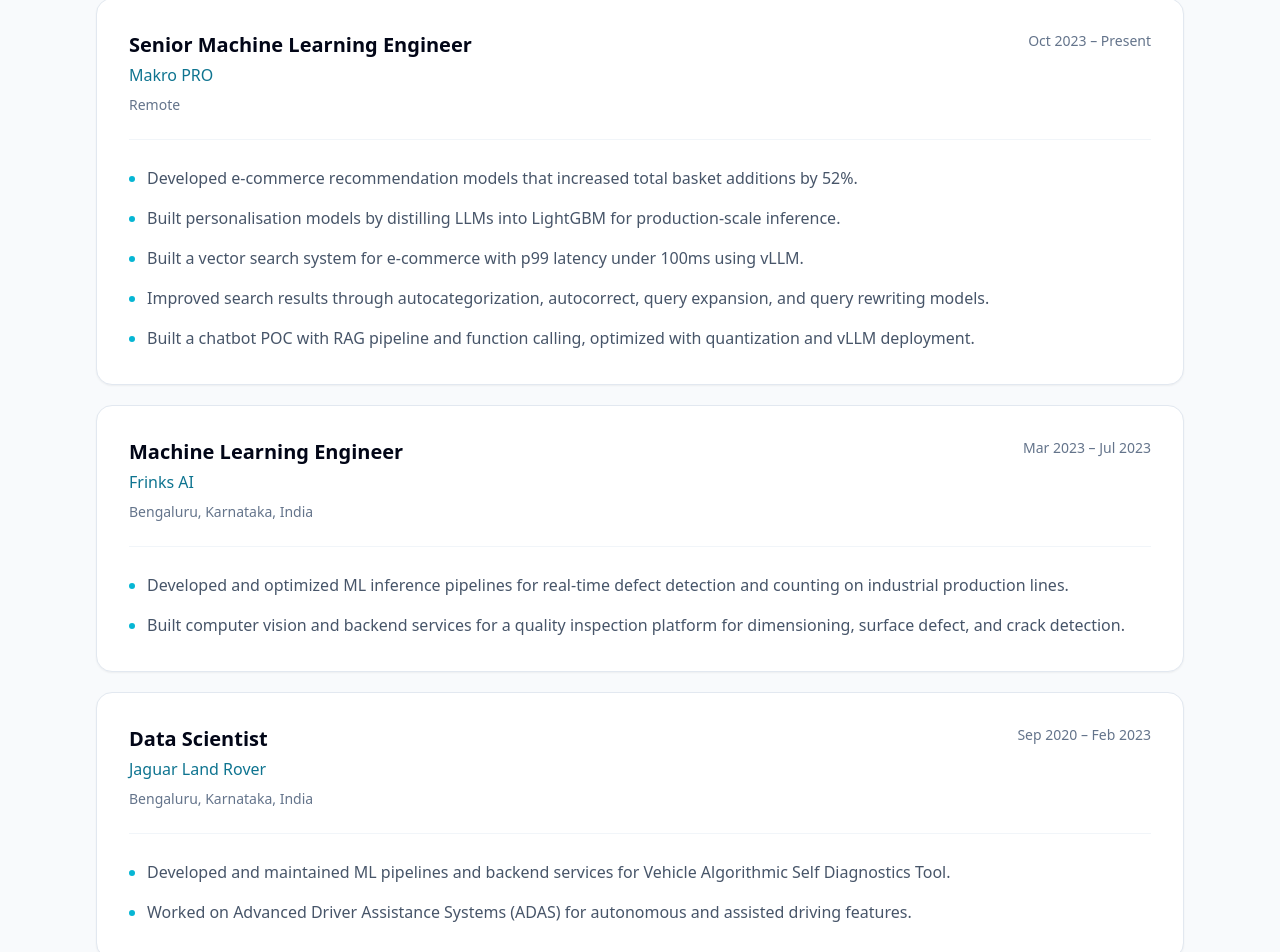
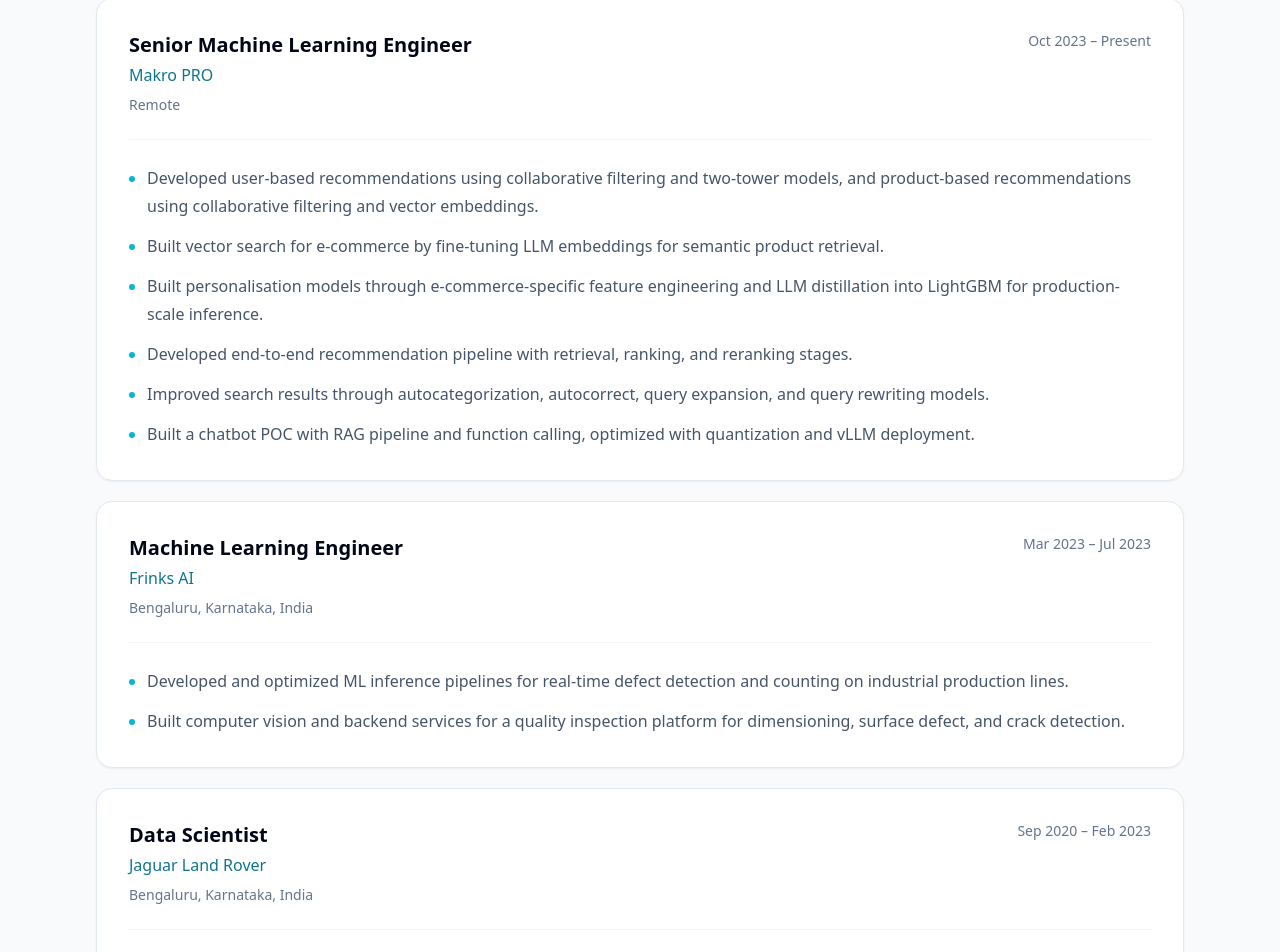
Before and after one commit to ManthanBhala/manthanbhala.github.io, a Next.js app: page / in a window 1280 px wide. Shown: the part 1670-2622 px from the top of the page. Built offline with nearby package versions, Linux system fonts and the light colour scheme.

Commit message:
Skills stacked vertically, refined Makro PRO bullets, fit to 1 page

```diff
--- a/app/data/content.ts
+++ b/app/data/content.ts
@@ -26,9 +26,10 @@
     period: 'Oct 2023 – Present',
     location: 'Remote',
     responsibilities: [
-      'Developed e-commerce recommendation models that increased total basket additions by 52%.',
-      'Built personalisation models by distilling LLMs into LightGBM for production-scale inference.',
-      'Built a vector search system for e-commerce with p99 latency under 100ms using vLLM.',
+      'Developed user-based recommendations using collaborative filtering and two-tower models, and product-based recommendations using collaborative filtering and vector embeddings.',
+      'Built vector search for e-commerce by fine-tuning LLM embeddings for semantic product retrieval.',
+      'Built personalisation models through e-commerce-specific feature engineering and LLM distillation into LightGBM for production-scale inference.',
+      'Developed end-to-end recommendation pipeline with retrieval, ranking, and reranking stages.',
       'Improved search results through autocategorization, autocorrect, query expansion, and query rewriting models.',
       'Built a chatbot POC with RAG pipeline and function calling, optimized with quantization and vLLM deployment.',
     ],
```
Also changed, not shown: 1 other file (tests, documents, lock files or other folders).
